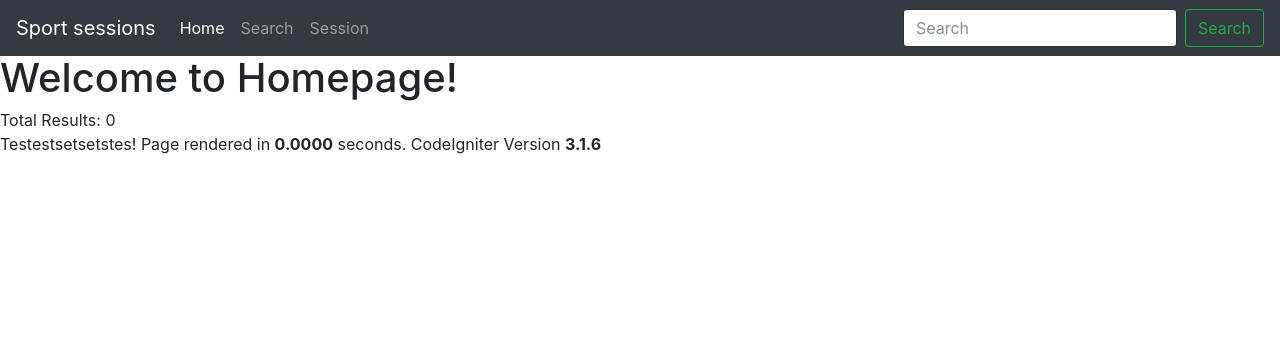
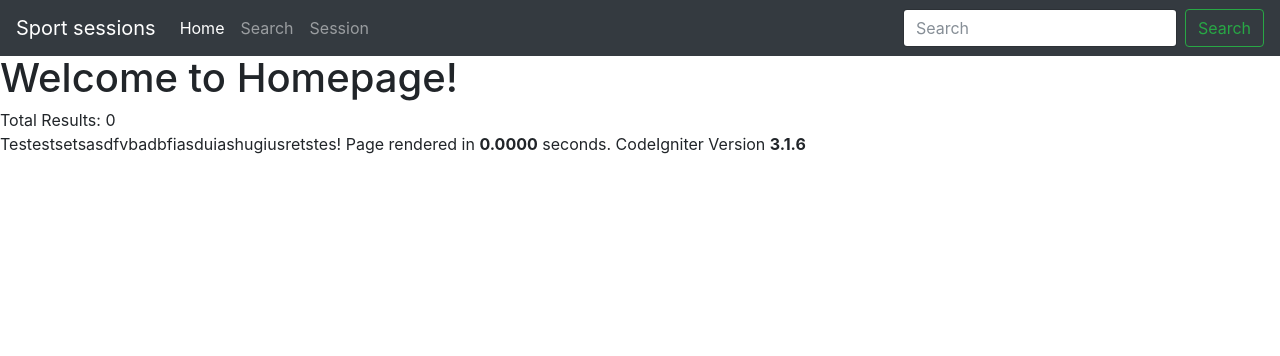
Before and after one commit to kosswong/App_database, a CodeIgniter app: page /database/ in a window 1280 px wide. Shown: the top 356 px of the page. Run offline with CodeIgniter, Linux system fonts and the light colour scheme; data that the repository does not hold is empty; some libraries are stand-ins or nearby versions.

Commit message:
test2
test2

```diff
--- a/application/views/main.php
+++ b/application/views/main.php
@@ -20,7 +20,7 @@
 
 	</div>
 
-	<p class="footer">Testestsetsetstes! Page rendered in <strong>{elapsed_time}</strong> seconds. <?php echo  (ENVIRONMENT === 'development') ?  'CodeIgniter Version <strong>' . CI_VERSION . '</strong>' : '' ?></p>
+	<p class="footer">Testestsetsasdfvbadbfiasduiashugiusretstes! Page rendered in <strong>{elapsed_time}</strong> seconds. <?php echo  (ENVIRONMENT === 'development') ?  'CodeIgniter Version <strong>' . CI_VERSION . '</strong>' : '' ?></p>
 </div>
 
 <?php include "footer.php"; ?>
```
